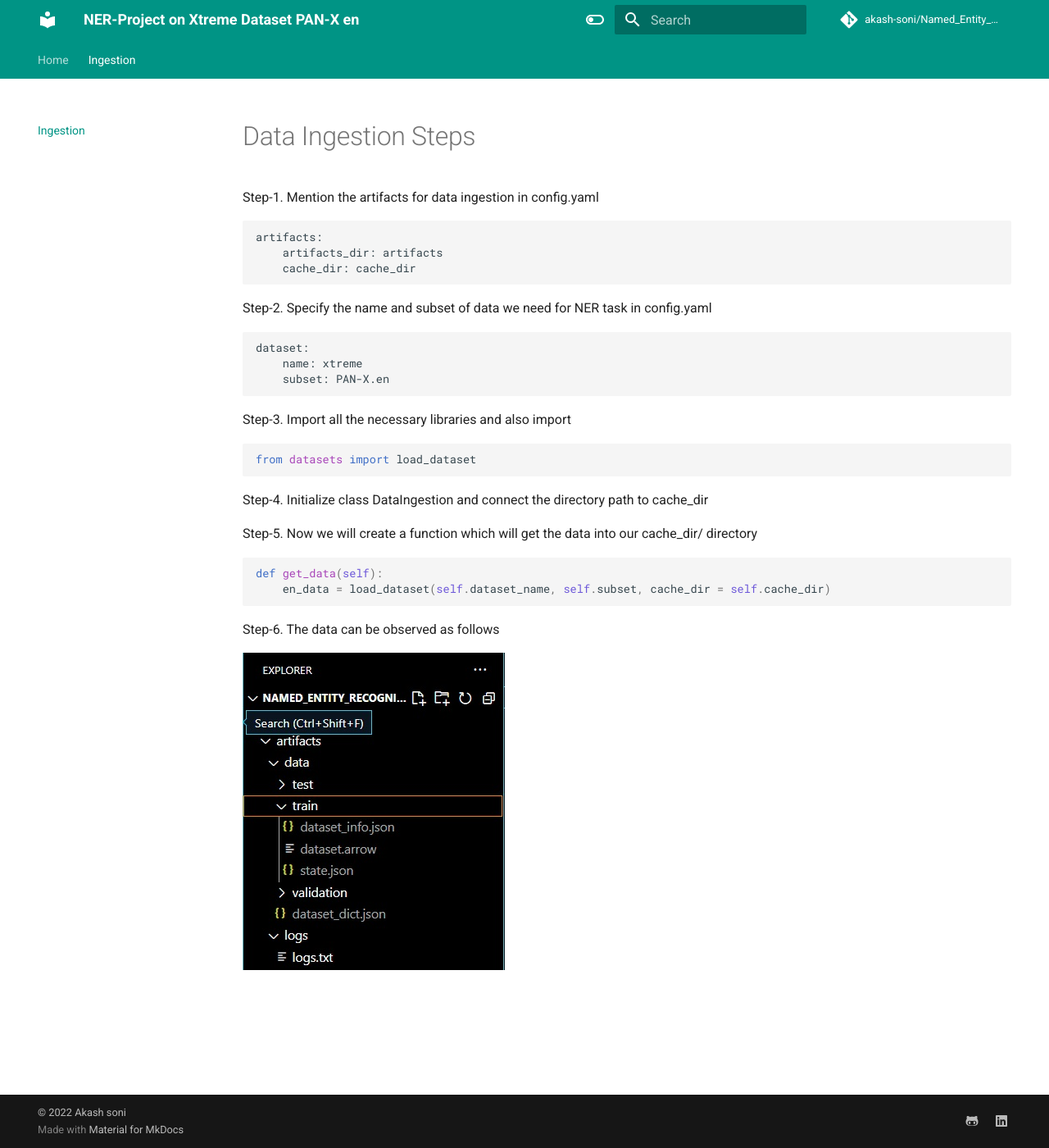
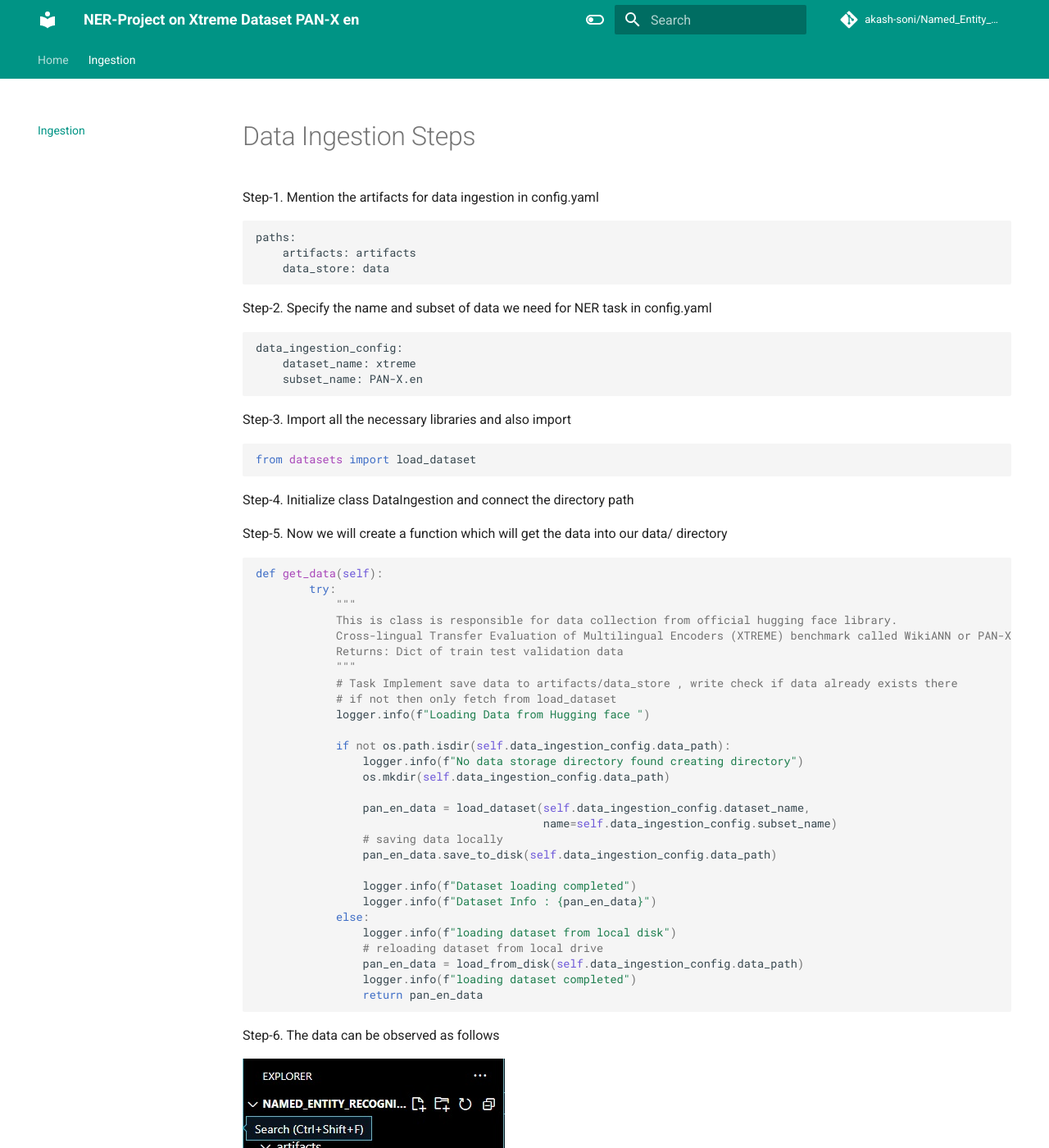
Before and after one commit to akash-soni/Named_Entity_Recognition, an MkDocs documentation site: the page built from docs/Data Ingestion.md, in a window 1280 px wide and 1400 px high. Shown: the whole window at 82% size. Built offline with MkDocs 1.6.1 and Material for MkDocs 9.7.7, drawn with Linux system fonts in a browser that asks for light colours; comment, search, counter and statistics services are not loaded.

Commit message:
documentation updated for data ingestion

````diff
--- a/docs/Data Ingestion.md
+++ b/docs/Data Ingestion.md
@@ -2,28 +2,54 @@
 
 Step-1. Mention the artifacts for data ingestion in config.yaml
 
-    artifacts:
-        artifacts_dir: artifacts
-        cache_dir: cache_dir
+    paths:
+        artifacts: artifacts
+        data_store: data
 
 Step-2. Specify the name and subset of data we need for NER task in config.yaml
 
-    dataset:
-        name: xtreme
-        subset: PAN-X.en
+    data_ingestion_config:
+        dataset_name: xtreme
+        subset_name: PAN-X.en
 
 Step-3. Import all the necessary libraries and also import
 ```python
 from datasets import load_dataset
 ```
 
-Step-4. Initialize class DataIngestion and connect the directory path to cache_dir
+Step-4. Initialize class DataIngestion and connect the directory path
 
-Step-5. Now we will create a function which will get the data into our cache_dir/ directory
+Step-5. Now we will create a function which will get the data into our data/ directory
 
 ```python
 def get_data(self):
-    en_data = load_dataset(self.dataset_name, self.subset, cache_dir = self.cache_dir)
+        try:
+            """
+            This is class is responsible for data collection from official hugging face library.
+            Cross-lingual Transfer Evaluation of Multilingual Encoders (XTREME) benchmark called WikiANN or PAN-X.
+            Returns: Dict of train test validation data
+            """
+            # Task Implement save data to artifacts/data_store , write check if data already exists there
+            # if not then only fetch from load_dataset
+            logger.info(f"Loading Data from Hugging face ")
+
+            if not os.path.isdir(self.data_ingestion_config.data_path):
+                logger.info(f"No data storage directory found creating directory")
+                os.mkdir(self.data_ingestion_config.data_path)
+
+                pan_en_data = load_dataset(self.data_ingestion_config.dataset_name,
+                                           name=self.data_ingestion_config.subset_name)
+                # saving data locally
+                pan_en_data.save_to_disk(self.data_ingestion_config.data_path)
+
+                logger.info(f"Dataset loading completed")
+                logger.info(f"Dataset Info : {pan_en_data}")
+            else:
+                logger.info(f"loading dataset from local disk")
+                # reloading dataset from local drive
+                pan_en_data = load_from_disk(self.data_ingestion_config.data_path)
+                logger.info(f"loading dataset completed")
+                return pan_en_data
 ```
 
 Step-6. The data can be observed as follows
````
